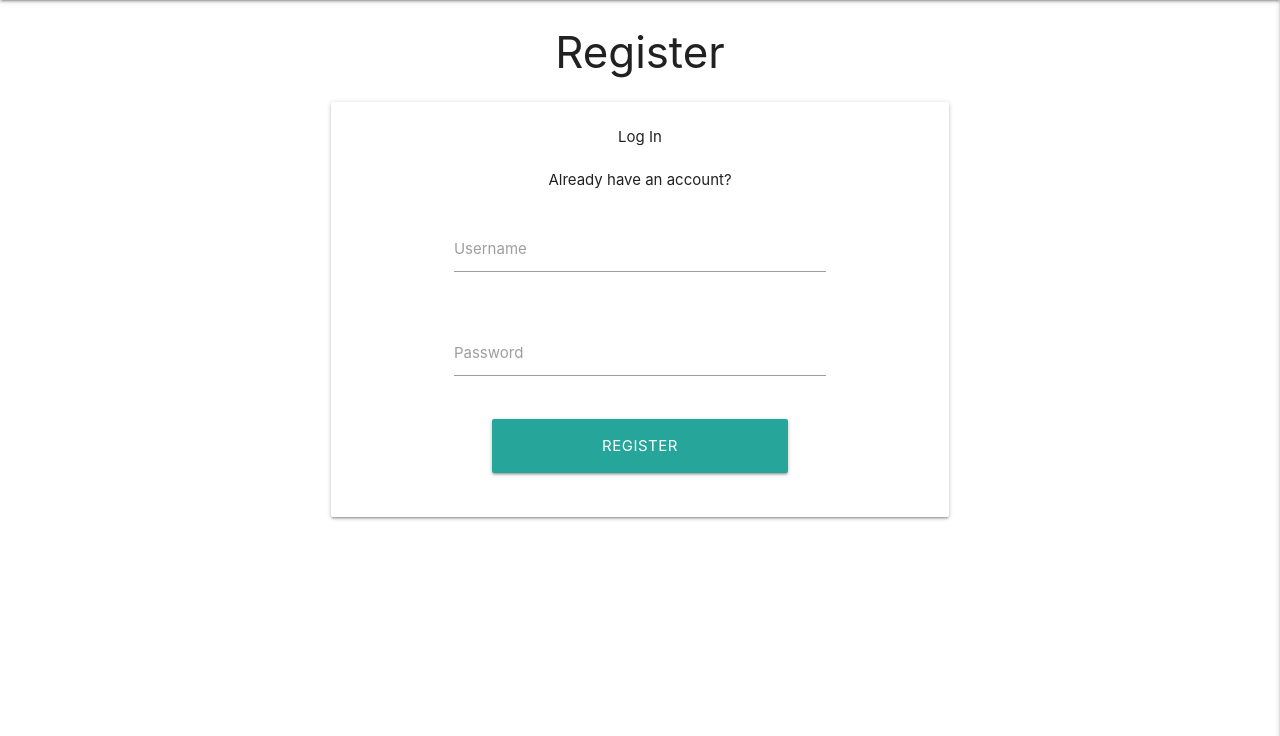
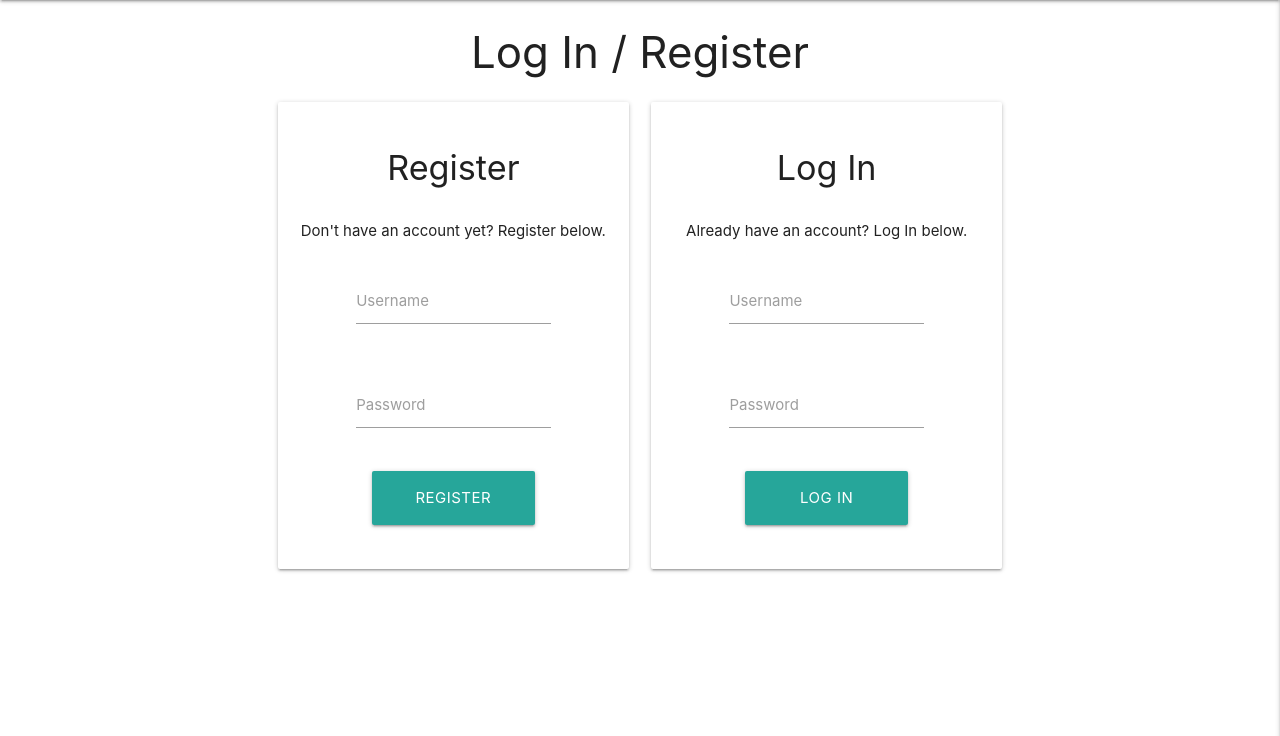
Before and after one commit to lornebb/Building-Block-Body, a Flask app: page /register in a window 1280 px wide. Shown: the part 64-800 px from the top of the page. Run offline with Flask 2, Linux system fonts and the light colour scheme; some libraries are stand-ins or nearby versions.

Commit message:
added register database write functions and modified html for styling

```diff
--- a/app.py
+++ b/app.py
@@ -4,6 +4,7 @@ from flask import (
     redirect, request, session, url_for)
 from flask_pymongo import PyMongo
 from bson.objectid import ObjectId
+from passcheck import passcheck
 from werkzeug.security import generate_password_hash, check_password_hash
 if os.path.exists("env.py"):
     import env
@@ -18,6 +19,7 @@ app.secret_key = os.environ.get("SECRET_KEY")
 mongo = PyMongo(app)
 
 
+# landing page
 @app.route("/")
 @app.route("/get_exercises")
 def get_exercises():
@@ -25,8 +27,28 @@ def get_exercises():
     return render_template("exercises.html", exercises=exercises)
 
 
+# register and sign up page
 @app.route("/register", methods=["GET", "POST"])
 def log_in_register():
+    '''
+    Will render log in and register page and handle either log in or account register
+    and post user details into database or check to see if user already exists.
+    '''
+    if request.method == "POST":
+        existing_user = mongo.db.exercises.find_one(
+            {"username": request.form.get("username").lower()})
+        if existing_user:
+            flash("Username already exists, please try another one")
+            return redirect(url_for("register"))
+
+        register = {
+            "username": request.form.get("username").lower(),
+            "password": generate_password_hash(request.form.get("password"))
+        }
+        mongo.db.users.insert_one(register)
+
+        session["user"] = request.form.get("username").lower()
+        flash("Success! You are now registered")
     return render_template("login_and_register.html")
 
 
--- a/templates/base.html
+++ b/templates/base.html
@@ -54,9 +54,23 @@
             <li><a href="{{ url_for('log_in_register') }}">Log In / Register</a></li>
           </ul>
     </header>
+  <!-- flash message -->
+    <section>
+      {% with messages = get_flashed_messages() %}
+        {% if messages %}
+          {% for message in messages %}
+            <div class="row flashes">
+              <h4 class="center-align">{{ message }}</h4>
+            </div>
+          {% endfor %}
+        {% endif %}
+      {% endwith %}
+    </section>
 
-    {% block content %}
-    {% endblock %}
+    <main class="container">
+      {% block content %}
+      {% endblock %}
+  </main>
 
     <script
       src="http://code.jquery.com/jquery-3.5.1.min.js"
--- a/templates/login_and_register.html
+++ b/templates/login_and_register.html
@@ -1,25 +1,25 @@
 {% extends "base.html" %}
 {% block content %}
 
-<h3 class="center-align">Register</h3>
+<h3 class="center-align">Log In / Register</h3>
 
     <div class="row">
-        <!-- log in -->
-        <form class="col s12 m6 offset-m3 " method="POST" action="{{ url_for('log_in_register') }}">
+        <!-- register -->
+        <form class="col s12 m5 offset-m1" method="POST" action="{{ url_for('log_in_register') }}">
             <div class="card-panel">
-                <div class="row center-align">Log In</div>
-                <div class="row center-align">Already have an account?</div>
+                <div class="row center-align"><h4>Register</h4></div>
+                <div class="row center-align">Don't have an account yet? Register below.</div>
                 <!-- username -->
                 <div class="row">
 					<div class="input-field col s8 offset-s2">
-						<input id="username" name="username" type="text" class="validate" data-length="10">
+						<input id="username" name="username" type="text" class="validate" pattern="^[a-zA-Z0-9]{5, 15}$" data-length="10" maxlength="10" minlength="5" required>
 						<label for="username">Username</label>
 					</div>
                 </div>
-                <!-- passowrd -->
+                <!-- password -->
                 <div class="row">
                     <div class="input-field col s8 offset-s2">
-                        <input id="password" name="password" type="password" class="validate" data-length="10">
+                        <input id="password" name="password" type="password" class="validate" pattern="^[a-zA-Z0-9]{5, 15}$" data-length="10" maxlength="10" minlength="5" required>
                         <label for="password">Password</label>
                     </div>
                 </div>
@@ -31,6 +31,34 @@
                 </div>
             </div>
         </form>
+
+        <!-- log in -->
+        <form class="col s12 m5" method="POST" action="">
+            <div class="card-panel">
+                <div class="row center-align"><h4>Log In</h4></div>
+                <div class="row center-align">Already have an account? Log In below.</div>
+                <!-- username -->
+                <div class="row">
+					<div class="input-field col s8 offset-s2">
+						<input id="login-username" name="login-username" type="text" class="validate" data-length="10">
+						<label for="login-username">Username</label>
+					</div>
+                </div>
+                <!-- password -->
+                <div class="row">
+                    <div class="input-field col s8 offset-s2">
+                        <input id="login-password" name="login-password" type="password" class="validate" data-length="10">
+                        <label for="login-password">Password</label>
+                    </div>
+                </div>
+                <!-- Log In -->
+                <div class="row">
+                    <button type="login-submit" class="col s6 offset-s3 btn-large">
+                        Log In
+                    </button>
+                </div>
+            </div>
+        </form>
     </div>
 
 {% endblock %}
```
